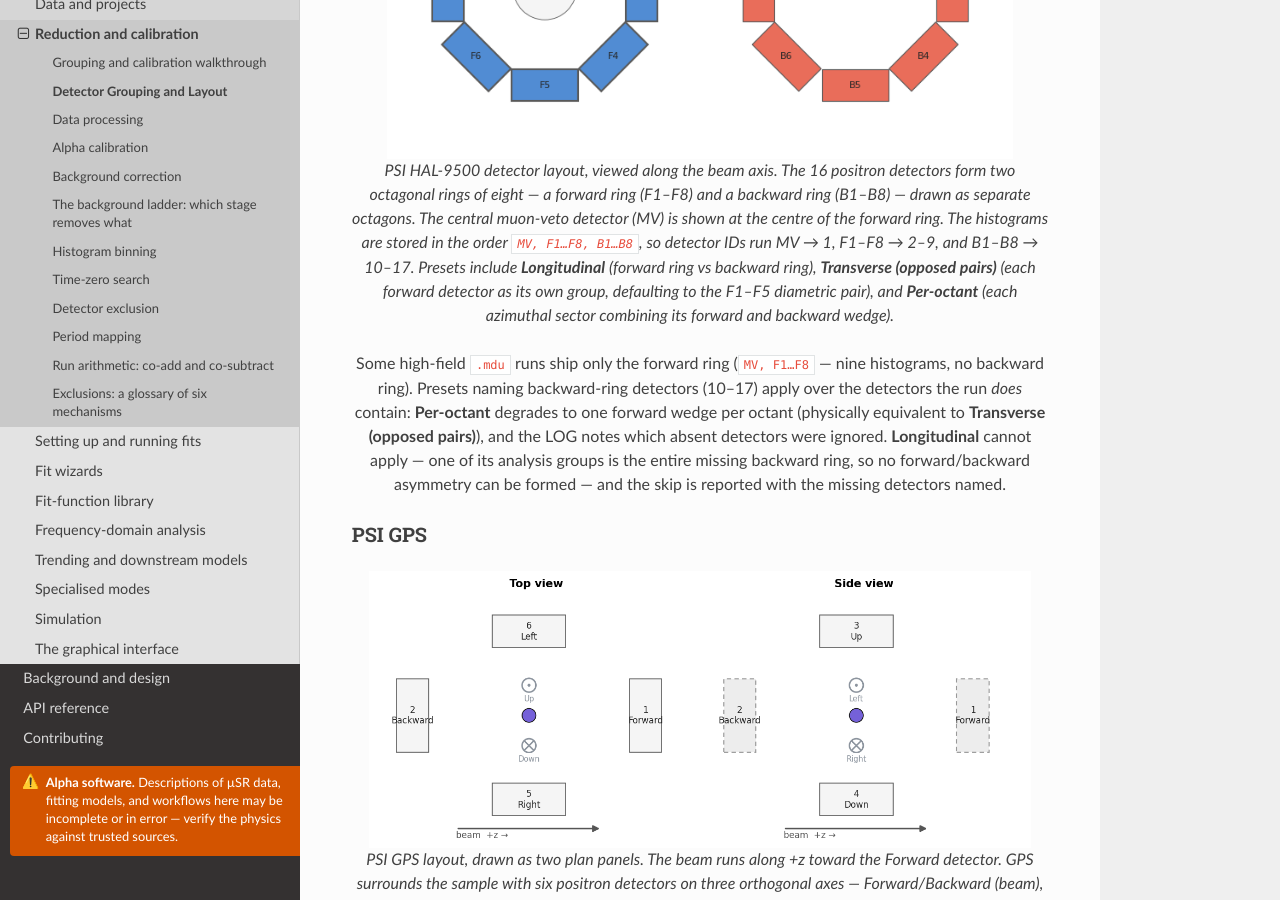
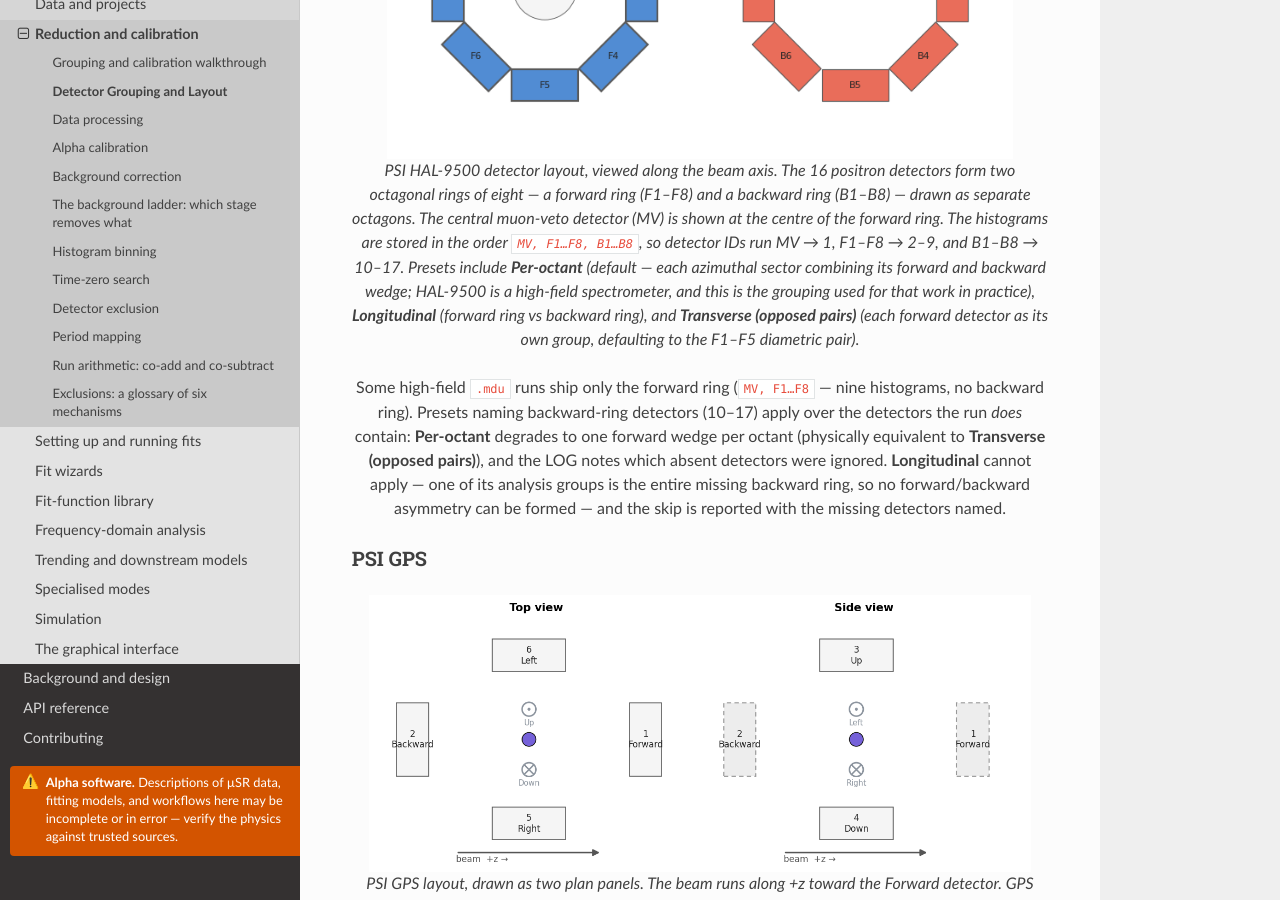
Before and after one commit to BenHuddart/asymmetry, a Sphinx documentation site: the page built from docs/reference/detector_grouping.rst, in a window 1280 px wide and 900 px high, scrolled down 14637 px. Built offline with Sphinx 7.4.7 and the Read the Docs theme 3.1.0, drawn with Linux system fonts in a browser that asks for light colours.

Commit message:
HAL-9500 defaults to the Per-octant grouping preset (#212)
High-field TF work on HAL-9500 is per-octant in practice; the layout's
preset order now puts Per-octant first (the default), and the
transverse-field grouping nudge recommends it rather than steering a TF
run to the opposed-pairs preset. Docs and changelog updated.

Co-authored-by: Claude Fable 5 <noreply@anthropic.com>

```diff
--- a/docs/reference/detector_grouping.rst
+++ b/docs/reference/detector_grouping.rst
@@ -646,11 +646,12 @@ PSI HAL-9500
    backward ring (B1–B8) — drawn as separate octagons. The central muon-veto
    detector (MV) is shown at the centre of the forward ring. The histograms are
    stored in the order ``MV, F1…F8, B1…B8``, so detector IDs run MV → 1,
-   F1–F8 → 2–9, and B1–B8 → 10–17. Presets include **Longitudinal**
-   (forward ring vs backward ring), **Transverse (opposed pairs)** (each
-   forward detector as its own group, defaulting to the F1–F5 diametric pair),
-   and **Per-octant** (each azimuthal sector combining its forward and
-   backward wedge).
+   F1–F8 → 2–9, and B1–B8 → 10–17. Presets include **Per-octant** (default —
+   each azimuthal sector combining its forward and backward wedge; HAL-9500 is
+   a high-field spectrometer, and this is the grouping used for that work in
+   practice), **Longitudinal** (forward ring vs backward ring), and
+   **Transverse (opposed pairs)** (each forward detector as its own group,
+   defaulting to the F1–F5 diametric pair).
 
    Some high-field ``.mdu`` runs ship only the forward ring (``MV, F1…F8`` —
    nine histograms, no backward ring). Presets naming backward-ring detectors
```
Also changed, not shown: CHANGELOG.md (+23 -0 lines), 3 other files.
